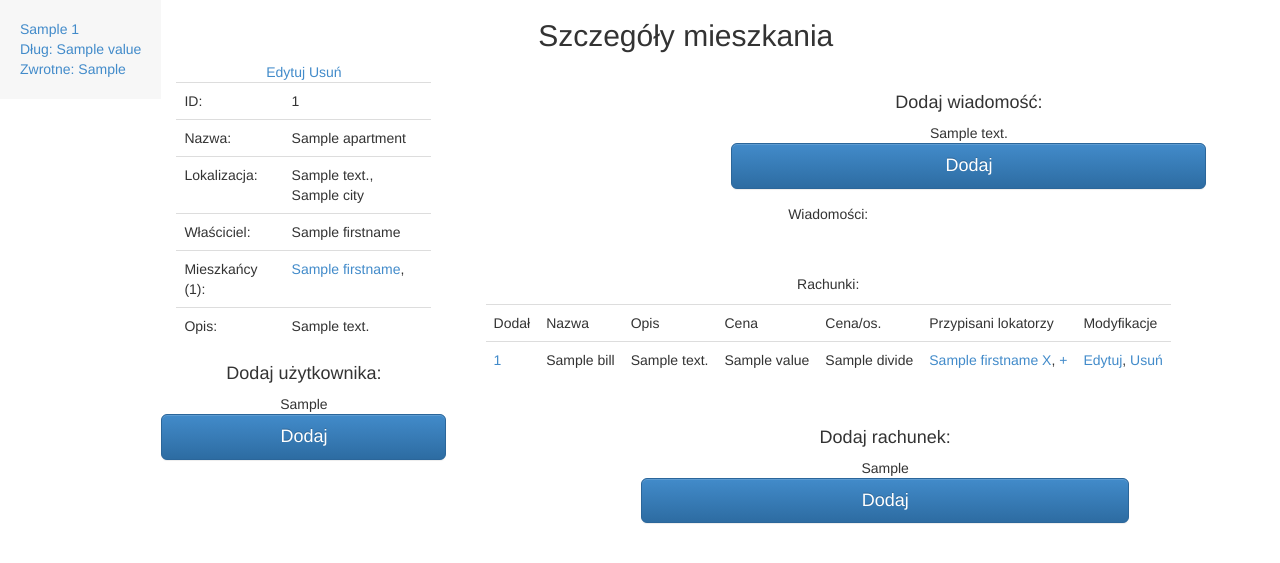
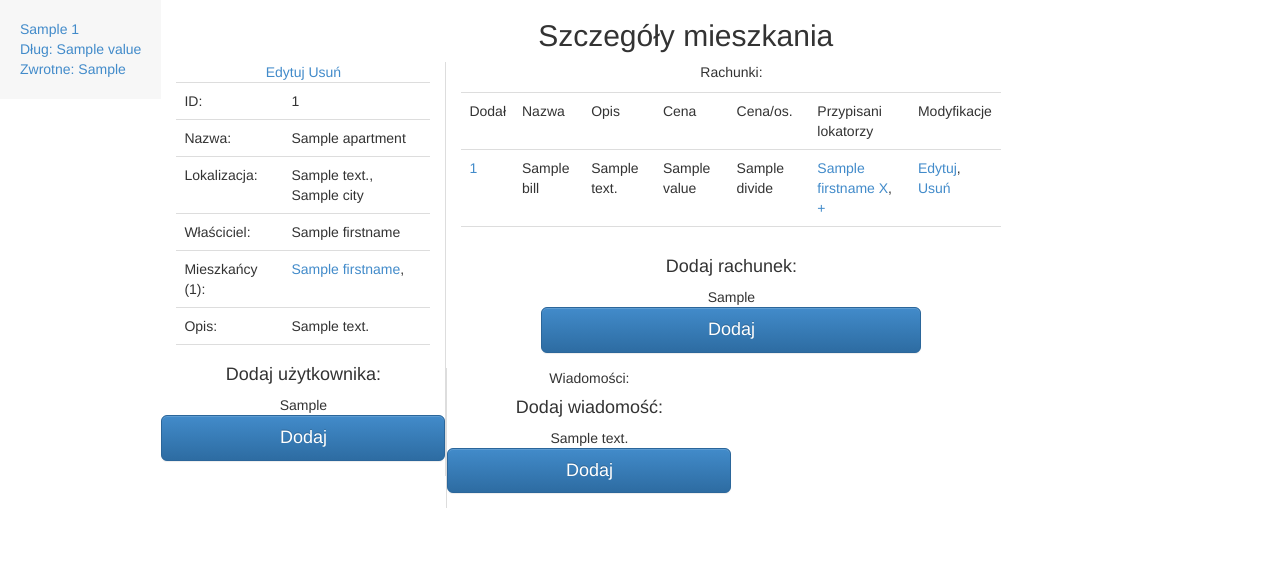
Before and after one commit to azranel/TAS, a Django app: template weblayer/src/zsw/templates/apartments/apartment_details.html in a window 1280 px wide. Shown: the part 51-614 px from the top of the page. Run offline with Django 3.2, Linux system fonts and the light colour scheme; the template is opened without the code that fills it: most values are stand-ins (such as "Sample title", 1, 10 or a date in 2020); some libraries are stand-ins or nearby versions.

Commit message:
Front-end stylisation - in progress

```diff
--- a/weblayer/src/zsw/app/forms.py
+++ b/weblayer/src/zsw/app/forms.py
@@ -100,10 +100,10 @@ class MessageForm(forms.Form):
     subject = forms.CharField(label='',
                               widget=forms.TextInput(attrs={
                                     'placeholder': 'Temat',
-                                    'class': 'form-control',
+                                    'class': 'form-control form-group',
                                     'required': ''}))
     content = forms.CharField(label='',
-                              widget=forms.TextInput(attrs={
+                              widget=forms.Textarea(attrs={
                                     'placeholder': 'Wiadomosc',
-                                    'class': 'form-control',
+                                    'class': 'form-control form-group',
                                     'required': ''}))
--- a/weblayer/src/zsw/static/css/app.css
+++ b/weblayer/src/zsw/static/css/app.css
@@ -108,4 +108,32 @@ body {
 }
 .apartment-table {
     float: left;
+    width: 100% !important;
 }
+.col-details {
+     border-right: 1px solid #ddd;
+    -webkit-box-sizing: border-box;
+    -moz-box-sizing: border-box;
+    box-sizing: border-box;
+}
+.col-details .table {
+    border-bottom-color: rgb(221, 221, 221);
+    border-bottom-style: solid;
+    border-bottom-width: 1px;
+}
+.col-msg {
+    border-left: 1px solid #ddd;
+    -webkit-box-sizing: border-box;
+    -moz-box-sizing: border-box;
+    box-sizing: border-box;
+}
+.col-msg .table {
+    border-bottom-color: rgb(221, 221, 221);
+    border-bottom-style: solid;
+    border-bottom-width: 1px;
+}
+.col-bills .table {
+    border-bottom-color: rgb(221, 221, 221);
+    border-bottom-style: solid;
+    border-bottom-width: 1px;
+}
--- a/weblayer/src/zsw/static/js/apartments_details.js
+++ b/weblayer/src/zsw/static/js/apartments_details.js
@@ -1,4 +1,13 @@
+function set_btn_width(element) {
+    var width = $('.' + element + ' .form-horizontal').width();
+    $('.' + element + ' .form-horizontal .form-group .btn')[0].style.width = width + "px";
+}
+
 $(document).ready(function(){
+    set_btn_width('col-details');
+    set_btn_width('col-bills');
+    set_btn_width('col-msg');
+
     $('.add_debtor').click(function() {
         var $form = $(this).parent().find(".residents_list");
         if ($form.hasClass("hidden")) {
--- a/weblayer/src/zsw/templates/apartments/apartment_details.html
+++ b/weblayer/src/zsw/templates/apartments/apartment_details.html
@@ -3,7 +3,7 @@
         {% if login_data.id %}
             <h2>Szczegóły mieszkania</h2>
             {% if apartment %}
-                <div class="col-md-3">
+                <div class="col-md-3 col-details">
                     {% if apartment.owner.id == login_data.id %}
                         <a href="/apartments/edit/{{ apartment.id }}">Edytuj</a>
                         <a href="/apartments/{{ apartment.id }}/delete">Usuń</a>
@@ -48,37 +48,9 @@
                                 <input class="btn btn-lg btn-primary btn-block" type="submit" value="Dodaj" />
                             </div>
                         </form>
-                        <br />
                     {% endif %}
                 </div>
-                <br/>
-                <div class="col-md-3">
-
-                </div>
-                    <div class="col-md-offset-3 col-md-5">
-                        <h4>Dodaj wiadomość:</h4>
-                        <form method="post" class="form-horizontal">
-                            {% csrf_token %}
-                            {{ form_message }}
-                            <div class="form-group">
-                            <input class="btn btn-lg btn-primary btn-block" type="submit" value="Dodaj" />
-                            </div>
-                        </form>
-                    </div>
-
-                <p> Wiadomości: </p>
-                    <!--{{apartment.messages}}-->
-                    <!--Temat: {{apartment.messages.subject}} <br>-->
-                    <!--Treśćt: {{apartment.messages.content}}<br>-->
-                    {% for message in apartment.messages %}
-                        Temat: {{ message.subject }}
-                        <a data-method="delete" href="/message/{{ message.id }}/delete" rel="nofollow">Usuń</a>
-                        <a data-method="update" href="/message/{{ message.id }}/edit" rel="nofollow">Edytuj</a><br/>
-                        Treść: {{ message.content }}<br/>
-                        ---<br/><br>
-                    {% endfor %}
-
-                <br><br>
+                <div class="col-md-6 col-bills">
                 <p>Rachunki: </p>
                     <table class="table table-hover">
                         <tr>
@@ -129,9 +101,8 @@
                             </tr>
                         {% endfor %}
                     </table>
-                <br/>
                     <div class="row">
-                    <div class="col-md-offset-2 col-md-5">
+                        <div class="col-md-offset-2 col-md-8">
                             <h4>Dodaj rachunek:</h4>
                             <form method="post" class="form-horizontal">
                                 {% csrf_token %}
@@ -141,7 +112,26 @@
                                 </div>
                             </form>
                         </div>
+                    </div>
+                </div>
+                <div class="col-md-3 col-msg">
+                    <p> Wiadomości: </p>
+                    {% for message in apartment.messages %}
+                        Temat: {{ message.subject }}
+                        <a data-method="delete" href="/message/{{ message.id }}/delete" rel="nofollow">Usuń</a>
+                        <a data-method="update" href="/message/{{ message.id }}/edit" rel="nofollow">Edytuj</a><br/>
+                        Treść: {{ message.content }}<br/>
+                        ---<br/><br>
+                    {% endfor %}
 
+                    <h4>Dodaj wiadomość:</h4>
+                    <form method="post" class="form-horizontal">
+                        {% csrf_token %}
+                        {{ form_message }}
+                        <div class="form-group">
+                            <input class="btn btn-lg btn-primary btn-block" type="submit" value="Dodaj" />
+                        </div>
+                    </form>
                 </div>
             {% endif %}
         {% else %}
```
Lines whose indentation alone changed are shown as unchanged.
